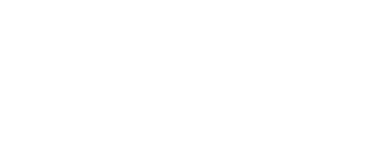
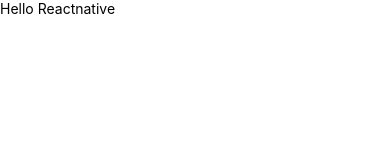
Before and after one commit to sachinivindoya/Wallify_Login, a React Native app: screen / in a window 390 px wide. Shown: the top 160 px of the page. Built offline with nearby package versions, Linux system fonts and the light colour scheme.

Commit message:
Test Run

```diff
--- a/App.js
+++ b/App.js
@@ -4,24 +4,14 @@
   useAnimatedStyle,
   Easing,
 } from "react-native-reanimated";
-import { View, Button } from "react-native";
+import { View, Button, Text} from "react-native";
 
 export default function AnimatedStyleUpdateExample(props) {
 
 
-
-
-
-
-
-
-
-
-
-
-
   return (
     <View>
+      <Text>Hello Reactnative</Text>
     </View>
   );
 }
```
